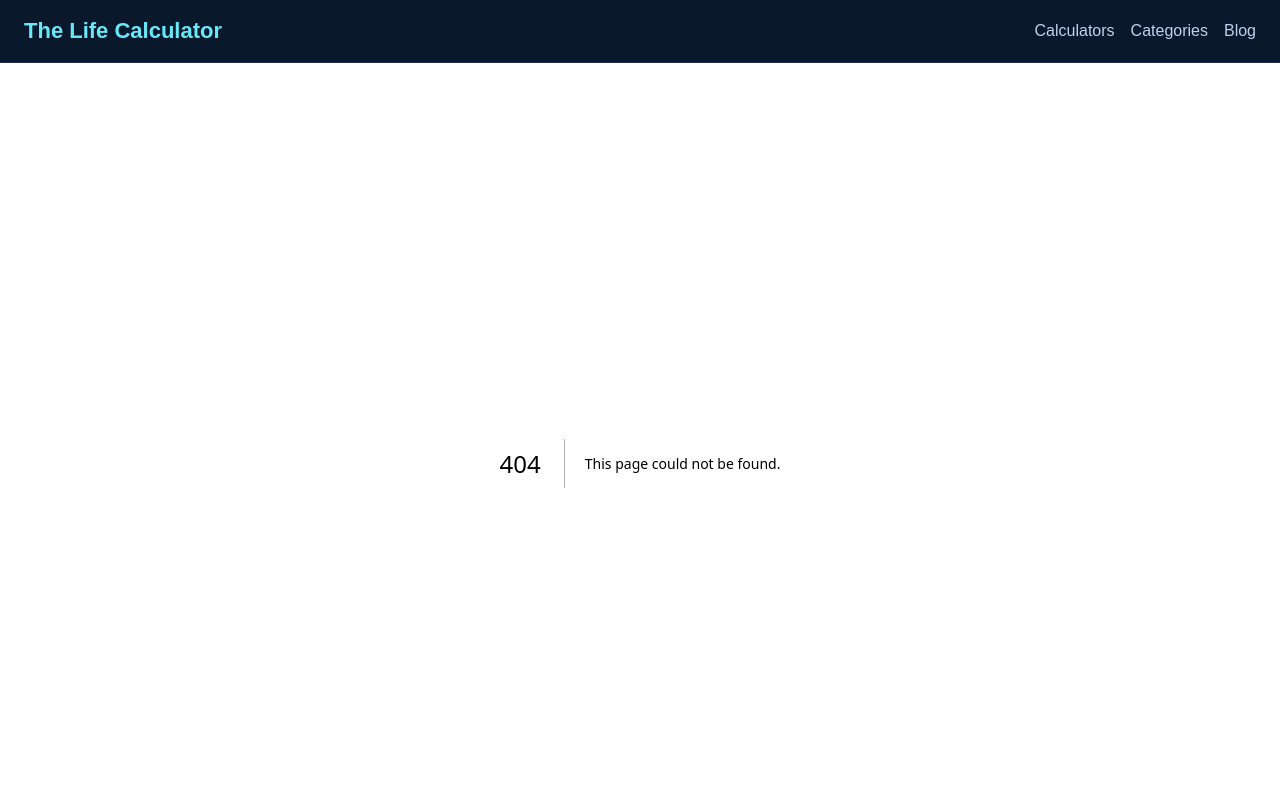
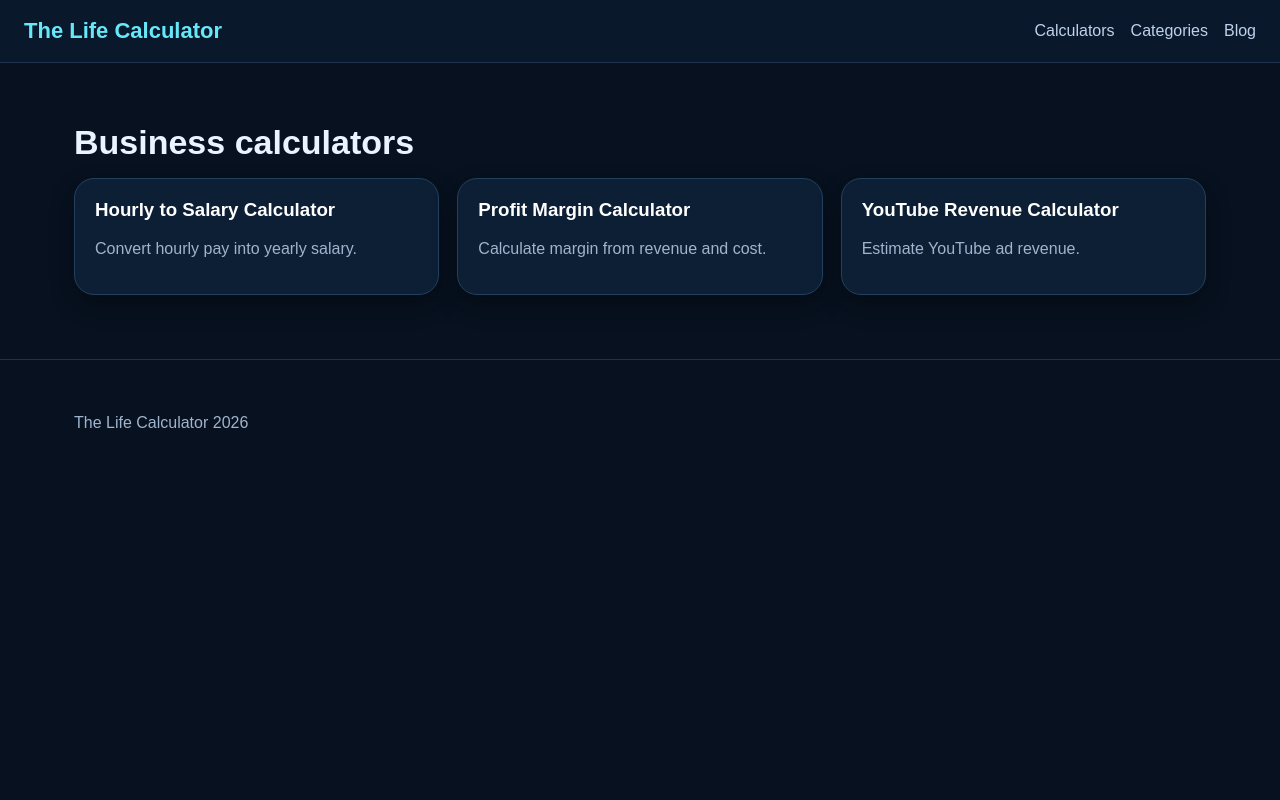
Before and after one commit to learnaihustle-sudo/lifecalculator, a Next.js app: page /categories/business in a window 1280 px wide. Before the commit this address had no page. Shown: the top 800 px of the page. Built offline with nearby package versions, Linux system fonts and the light colour scheme.

Commit message:
Add category detail pages

```diff
--- /dev/null
+++ b/src/app/categories/[slug]/page.jsx
@@ -0,0 +1,22 @@
+import { categories, calculators } from '../../../data/calculators'
+
+function slugify(text) { return text.toLowerCase().replaceAll(' ','-') }
+export function generateStaticParams() { return categories.map(function(cat){ return { slug: slugify(cat) } }) }
+
+export function generateMetadata({ params }) {
+  const cat = categories.find(function(c){ return slugify(c) === params.slug })
+  return { title: (cat || 'Category') + ' Calculators | The Life Calculator', description: 'Browse calculators for ' + (cat || 'this category') }
+}
+
+export default function CategoryPage({ params }) {
+  const cat = categories.find(function(c){ return slugify(c) === params.slug })
+  const list = calculators.filter(function(c){ return c.category === cat })
+  return (
+    <main className="wrap">
+      <h1 className="section-title">{cat} calculators</h1>
+      <div className="grid">
+        {list.map(function(c){ return <a className="card" href={'/calculators/' + c.slug} key={c.slug}><h3>{c.name}</h3><p className="muted">{c.description}</p></a> })}
+      </div>
+    </main>
+  )
+}
```
